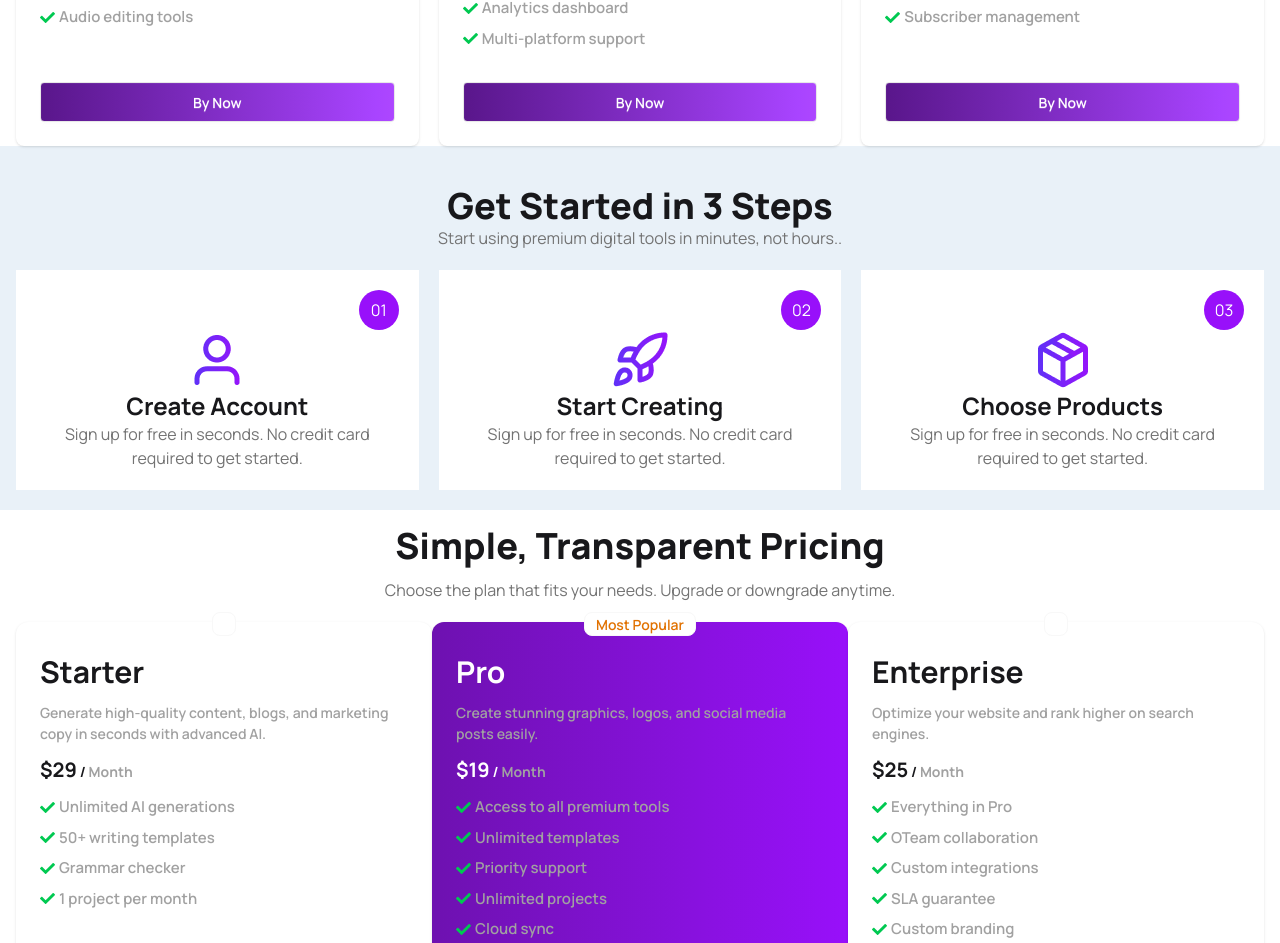
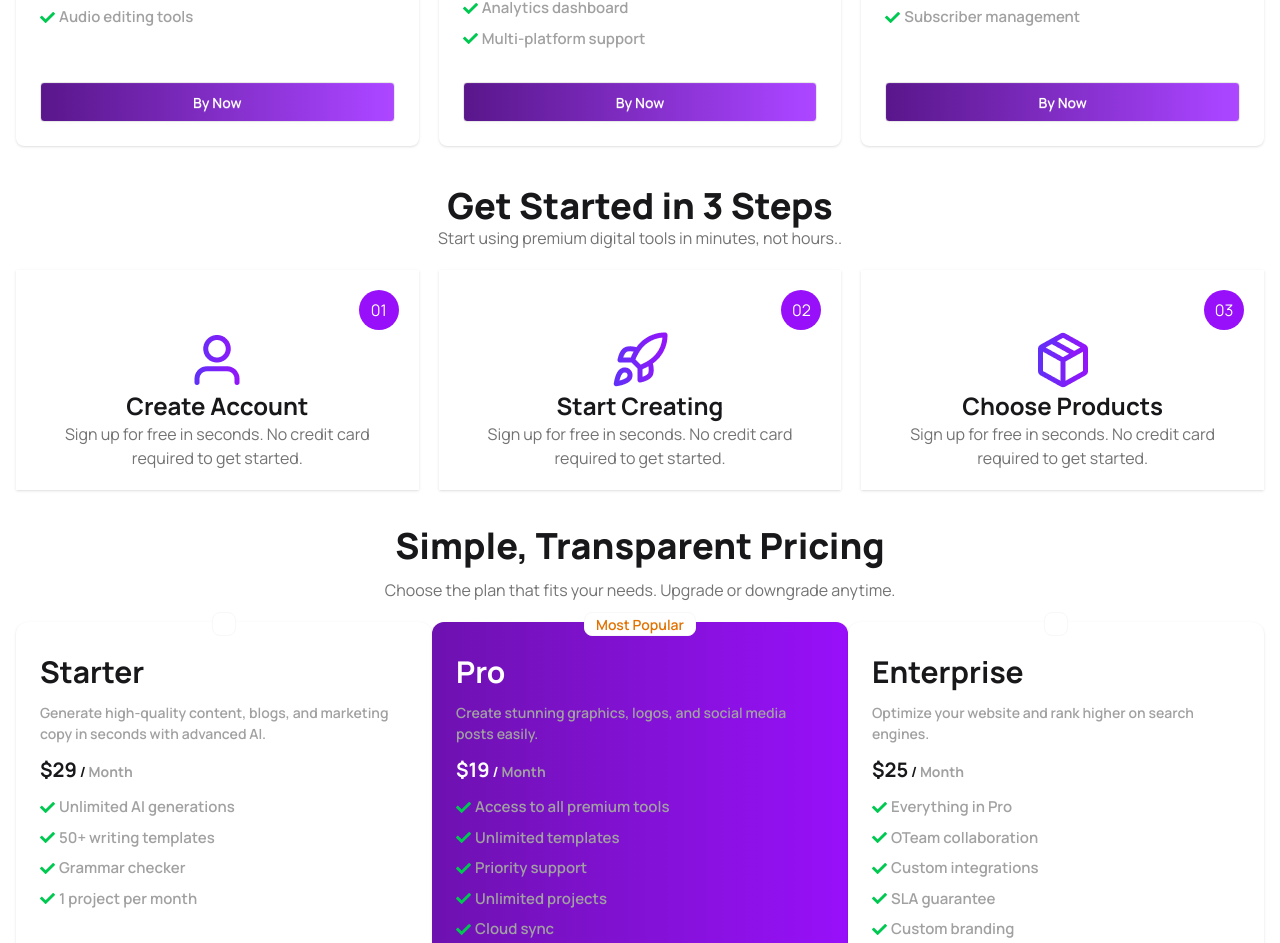
Before and after one commit to dev-shamim84/digitools, a React (Vite) app: page / in a window 1280 px wide. Shown: the part 2169-3112 px from the top of the page. Built offline with nearby package versions, Linux system fonts and the light colour scheme.

Commit message:
get started section design issue fixed

```diff
--- a/src/components/GetStarted/GetStarted.jsx
+++ b/src/components/GetStarted/GetStarted.jsx
@@ -3,7 +3,7 @@ import rocketImg from "../../assets/rocket.png";
 import packageImg from "../../assets/package.png";
 const GetStarted = () => {
   return (
-    <section className="bg-[#e8f0f8ef] py-5">
+    <section className="py-5">
       <div className="container mx-auto px-4">
         <div className="flex flex-col justify-center items-center py-5">
           <h2 className="text-4xl font-extrabold">Get Started in 3 Steps</h2>
@@ -12,7 +12,7 @@ const GetStarted = () => {
           </p>
         </div>
         <div className="grid grid-cols-1 sm:grid-cols-2 lg:grid-cols-3 gap-5">
-          <div className="bg-white p-5">
+          <div className="bg-white p-5 shadow">
             <div className="flex justify-end">
               <span className=" flex justify-center items-center  bg-purple-600 text-white rounded-full h-10 w-10 ">
                 01
@@ -33,7 +33,7 @@ const GetStarted = () => {
               </div>
             </div>
           </div>
-          <div className="bg-white p-5">
+          <div className="bg-white p-5 shadow">
             <div className="flex justify-end">
               <span className=" flex justify-center items-center  bg-purple-600 text-white rounded-full h-10 w-10 ">
                 02
@@ -54,7 +54,7 @@ const GetStarted = () => {
               </div>
             </div>
           </div>
-          <div className="bg-white p-5">
+          <div className="bg-white p-5 shadow">
             <div className="flex justify-end">
               <span className=" flex justify-center items-center  bg-purple-600 text-white rounded-full h-10 w-10 ">
                 03
```
